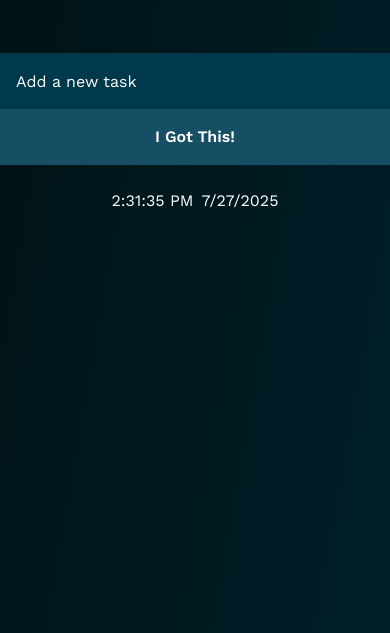
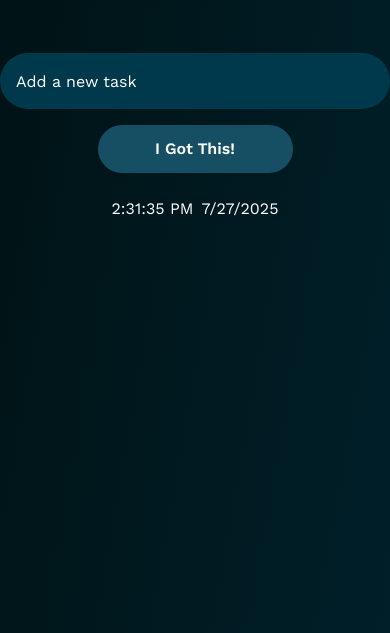
Before and after one commit to Pranavmr009/ToDo-App, a plain HTML site: page index.html in a window 390 px wide. Shown: the part 211-844 px from the top of the page. Drawn offline with nearby package versions, Linux system fonts and the light colour scheme.

Commit message:
Fixed responsiveness

```diff
--- a/index.html
+++ b/index.html
@@ -27,10 +27,10 @@
 
     <div class="flex flex-col md:flex-row w-full max-w-7xl my-6">
       <input
-        class="bg-[rgb(1,57,76)] text-white placeholder-white md:rounded-l-full  px-4 py-2  w-full focus:outline-none h-14 "
+        class="bg-[rgb(1,57,76)] text-white placeholder-white rounded-full md:rounded-l-full md:rounded-r-none px-4 py-2  w-full focus:outline-none h-14 "
         type="text" name="" id="addTask" placeholder="Add a new task">
       <button
-        class="text-white text-base px-4 py-2 bg-cyan-900 md:rounded-r-full h-14 whitespace-nowrap active:bg-cyan-700 font-semibold "
+        class="text-white text-base px-4 py-2 bg-cyan-900 rounded-full md:rounded-l-full md:rounded-l-none  h-12 md:h-14 whitespace-nowrap active:bg-cyan-700 font-semibold md:w-auto  w-1/2 mt-4 self-center"
         id="addButton">I Got This!</button>
     </div>
 
```
